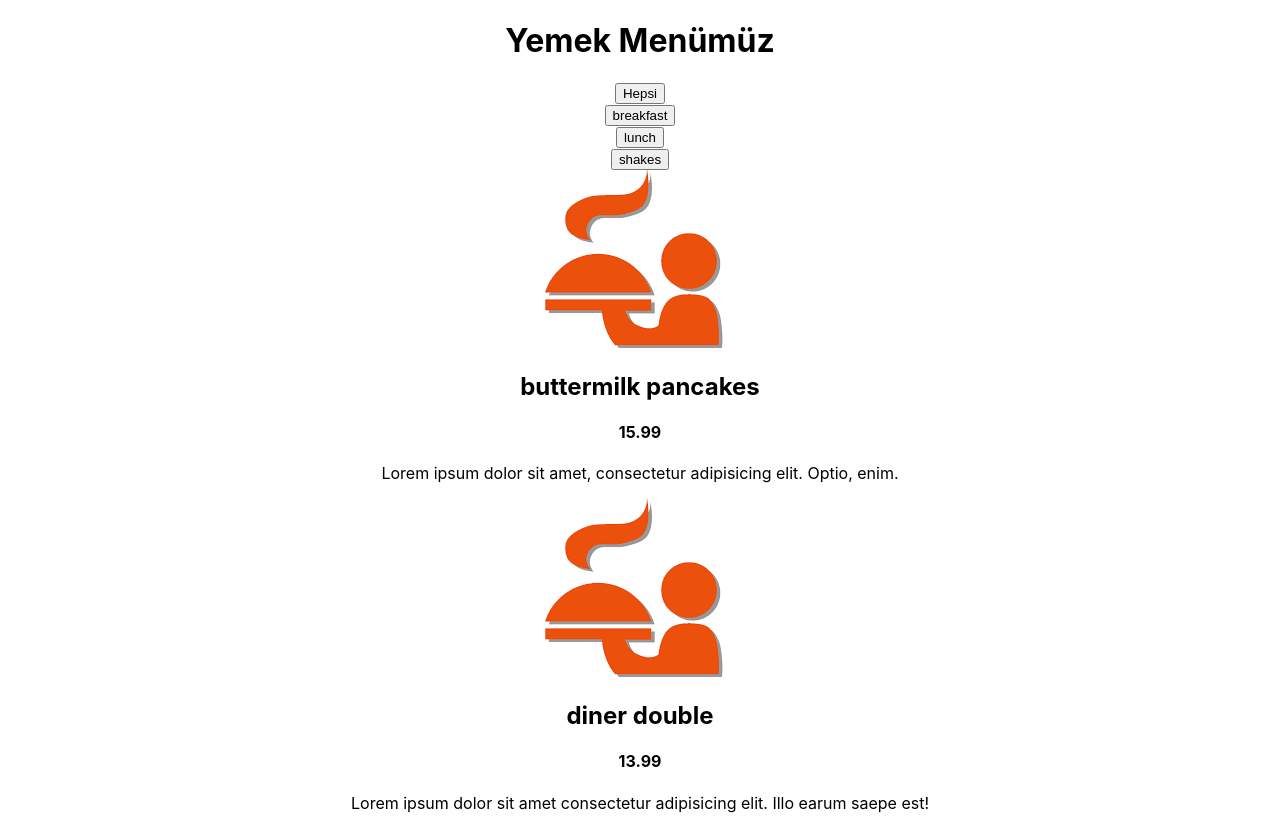
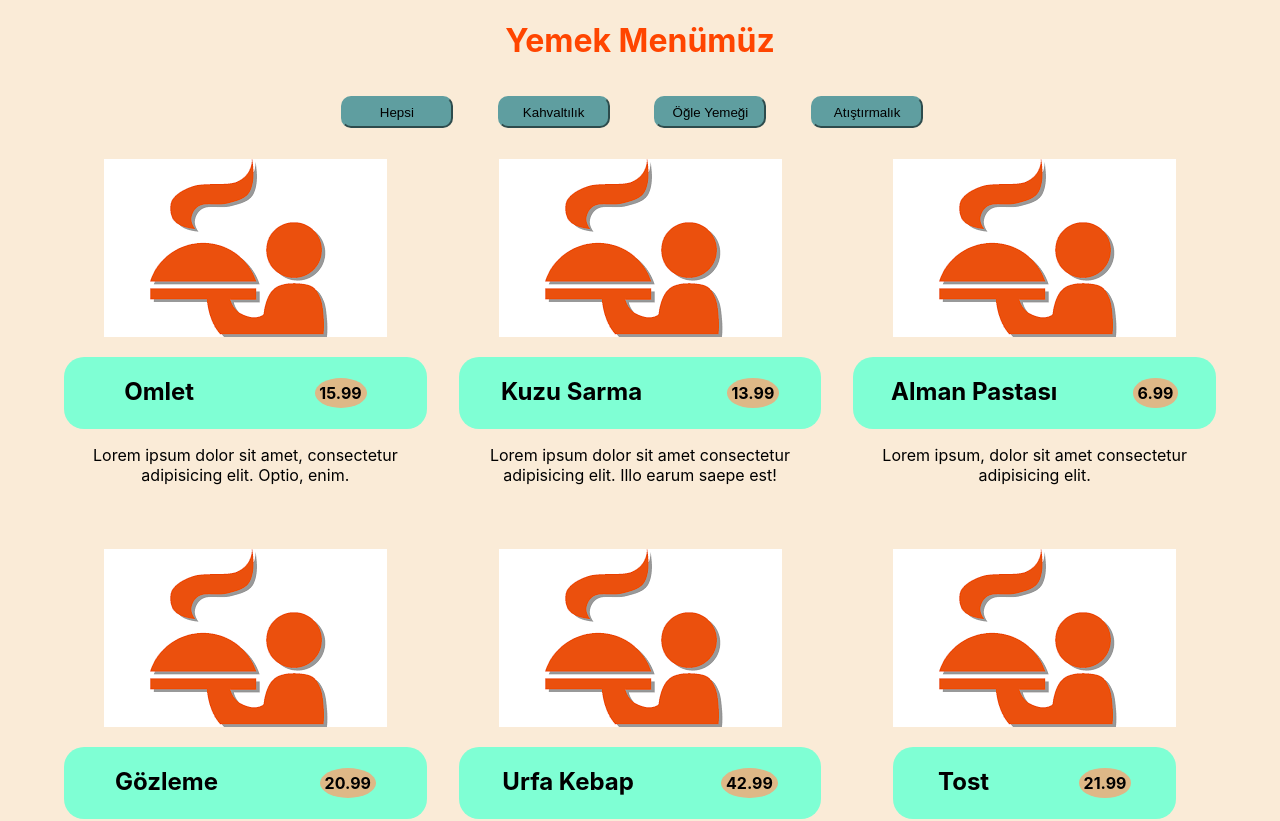
Before and after one commit to aydogdu-ali/react_food_menu, a React (Create React App) app: page / in a window 1280 px wide. Shown: the top 821 px of the page. Built offline with nearby package versions, Linux system fonts and the light colour scheme.

Commit message:
edit css

```diff
--- a/src/App.css
+++ b/src/App.css
@@ -1,38 +1,75 @@
+/*App  components css START */
+
 .App {
   text-align: center;
+  margin-bottom: 2rem;
 }
 
-.App-logo {
-  height: 40vmin;
-  pointer-events: none;
+.App  h1 {
+  color:orangered;
+
+
+
+}
+/*App  components css END */
+
+/*MenuList components css START */
+
+
+.menu {
+  width: 90vw;
+  margin: 0.5rem auto;
+  max-width: 1170px;
+  display: grid;
+ grid-template-columns: auto auto auto;
+  gap: 3rem 2rem;
+  justify-items: center;
+
+
 }
 
-@media (prefers-reduced-motion: no-preference) {
-  .App-logo {
-    animation: App-logo-spin infinite 20s linear;
-  }
+.menu header {
+    display: flex;
+    justify-content: space-around;
+  margin: 1rem auto;
+  background-color: aquamarine;
+  border-radius: 20px;
+
 }
 
-.App-header {
-  background-color: #282c34;
-  min-height: 100vh;
-  display: flex;
-  flex-direction: column;
-  align-items: center;
-  justify-content: center;
-  font-size: calc(10px + 2vmin);
-  color: white;
+.menu header h4{
+  background-color: burlywood;
+  padding: 0.3rem;
+  border-radius: 50%;
+
 }
 
-.App-link {
-  color: #61dafb;
+/*MenuList components css END*/
+
+/* kategori components css */
+.ogun_list{
+  display: flex;
+  justify-content: center;
+  align-items: center;
+  margin:1rem auto
 }
 
-@keyframes App-logo-spin {
-  from {
-    transform: rotate(0deg);
-  }
-  to {
-    transform: rotate(360deg);
-  }
+.ogun_title{
+  margin-right: 1rem;
+  padding: 0.9rem;
+
 }
+
+.ogun_title_button {
+ background-color: cadetblue;
+ border-radius: 10px;
+ border-color: cadetblue;
+ width: 7rem;
+ height: 2rem;
+ cursor: pointer;
+}
+
+button:hover{
+  background-color: aqua;
+
+}
--- a/src/helper/data.js
+++ b/src/helper/data.js
@@ -1,67 +1,75 @@
-const menu = [
+const data = [
   {
     id: 1,
-    title: "buttermilk pancakes",
-    category: "breakfast",
+    title: "Omlet",
+    category: "Kahvaltılık",
     price: 15.99,
     img: "./images/item-1.jpeg",
     desc: "Lorem ipsum dolor sit amet, consectetur adipisicing elit. Optio, enim.",
   },
   {
     id: 2,
-    title: "diner double",
-    category: "lunch",
+    title: "Kuzu Sarma",
+    category: "Öğle Yemeği",
     price: 13.99,
     img: "./images/item-2.jpeg",
     desc: "Lorem ipsum dolor sit amet consectetur adipisicing elit. Illo earum saepe est!",
   },
   {
     id: 3,
-    title: "godzilla milkshake",
-    category: "shakes",
+    title: "Alman Pastası",
+    category: "Atıştırmalık",
     price: 6.99,
     img: "./images/item-3.jpeg",
     desc: "Lorem ipsum, dolor sit amet consectetur adipisicing elit.",
   },
   {
     id: 4,
-    title: "country delight",
-    category: "breakfast",
+    title: "Gözleme",
+    category: "Kahvaltılık",
     price: 20.99,
     img: "./images/item-4.jpeg",
     desc: "Lorem ipsum dolor sit amet consectetur adipisicing elit. Deleniti accusantium officia commodi minus aut aliquid harum.",
   },
   {
     id: 5,
-    title: "egg attack",
-    category: "lunch",
-    price: 22.99,
+    title: " Urfa Kebap",
+    category: "Öğle Yemeği",
+    price: 42.99,
     img: "./images/item-5.jpeg",
     desc: "Lorem ipsum, dolor sit amet consectetur adipisicing elit. Culpa numquam placeat officia tenetur nulla adipisci.",
   },
   {
     id: 6,
-    title: "oreo dream",
-    category: "shakes",
-    price: 18.99,
+    title: "Tost",
+    category: "Atıştırmalık",
+    price: 21.99,
     img: "./images/item-6.jpeg",
     desc: "Lorem ipsum dolor sit amet.",
   },
   {
     id: 7,
-    title: "bacon overflow",
-    category: "breakfast",
-    price: 8.99,
+    title: "Patates Kızartması",
+    category: "Kahvaltılık",
+    price: 18.99,
     img: "./images/item-7.jpeg",
     desc: "Lorem ipsum dolor sit amet consectetur adipisicing elit. Expedita.",
   },
   {
     id: 8,
-    title: "american classic",
-    category: "lunch",
-    price: 12.99,
+    title: "Tavuk Sote",
+    category: "Öğle Yemeği",
+    price: 32.99,
     img: "./images/item-8.jpeg",
     desc: "Lorem ipsum dolor sit amet consectetur adipisicing elit. Dicta sit obcaecati eaque neque",
   },
+  {
+    id: 9,
+    title: "Türk Kahvesi",
+    category: "Atıştırmalık",
+    price: 22.99,
+    img: "./images/item-8.jpeg",
+    desc: "Lorem ipsum dolor sit amet consectetur adipisicing elit. ",
+  },
 ];
-export default menu;
+export default data;
--- a/src/index.css
+++ b/src/index.css
@@ -5,6 +5,7 @@ body {
     sans-serif;
   -webkit-font-smoothing: antialiased;
   -moz-osx-font-smoothing: grayscale;
+  background-color:antiquewhite
 }
 
 code {
```
